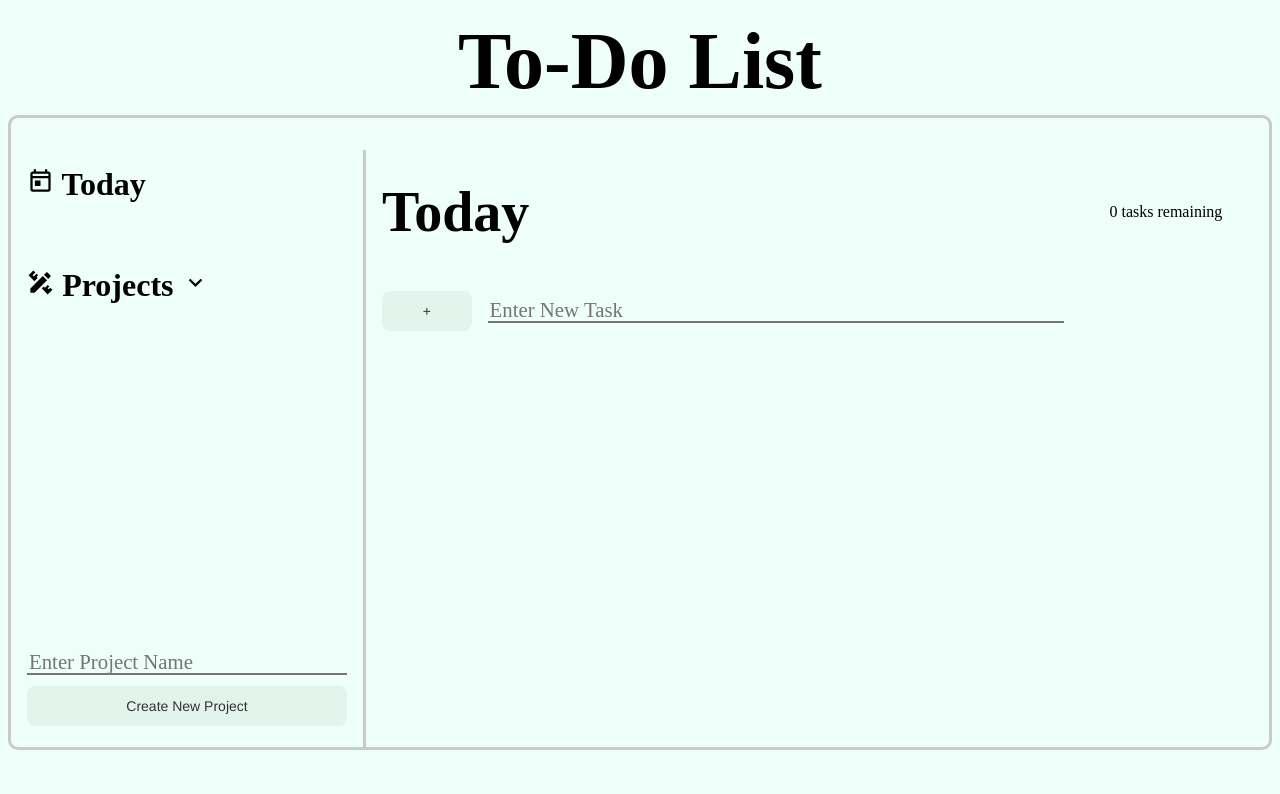
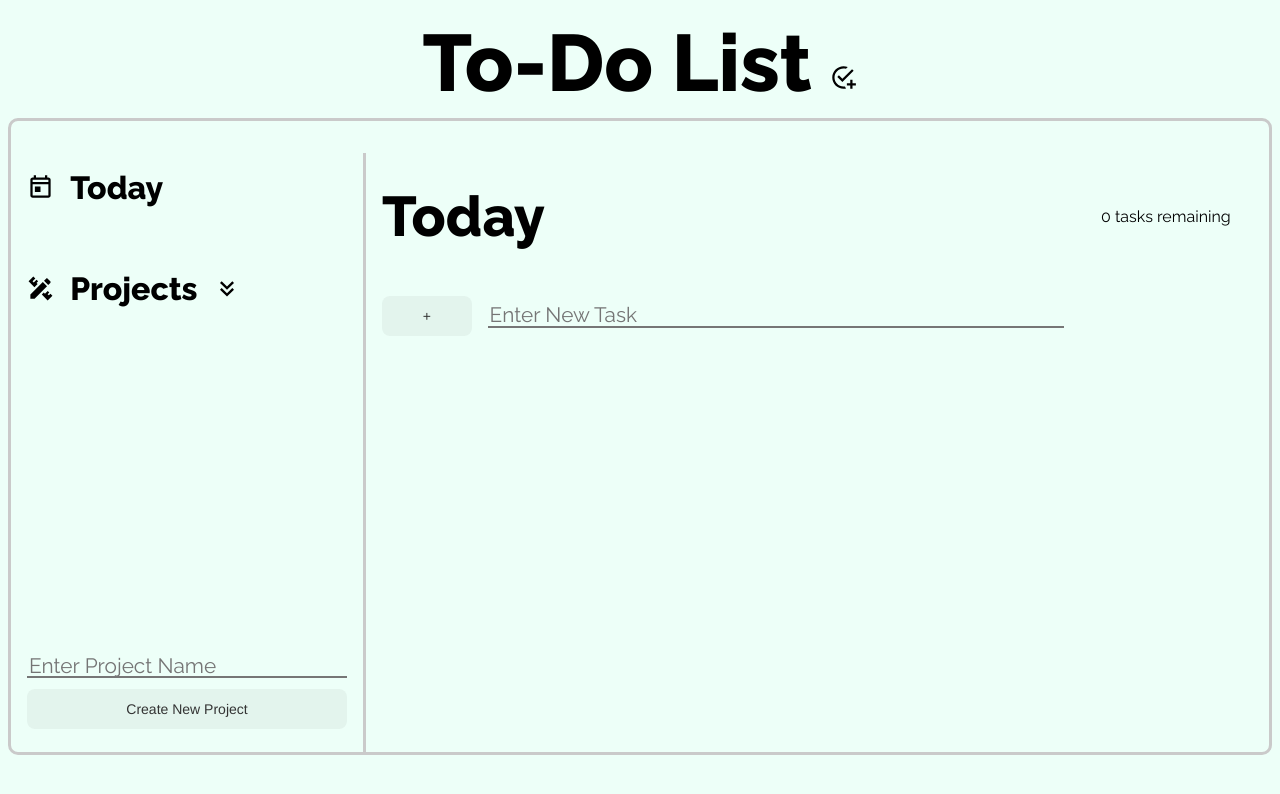
Before and after one commit to niko17x/to-do-list, a plain HTML site: page index.html in a window 1280 px wide. Drawn offline with Linux system fonts and the light colour scheme; a web font is replaced by a local one.

Commit message:
Minor updates

```diff
--- a/index.html
+++ b/index.html
@@ -6,31 +6,32 @@
     <meta name="viewport" content="width=device-width, initial-scale=1.0">
     <link rel="stylesheet" href="style.css">
     <script src="script.js" defer="defer"></script>
+
     <title>To-Do List</title>
 </head>
 <body>
 
     <div class="container">
         <div class="header">
-            <h1 class="header-title">To-Do List</h1>
+            <h1 class="header-title">
+                To-Do List
+                <img src="./img/checkbox-marked-circle-plus-outline.svg" alt="">
+            </h1>
         </div>
 
         <div class="body">
             <div class="navbar">
                 <div class="navbar-today">
-                    <h3 class="subtitle subtitle-today" id="1">
-                        <img src="./img/calendar-today-outline.svg" alt="" class="img-today">
-                        Today
-                    </h2>
+                    <img src="./img/calendar-today-outline.svg" alt="" class="nav-img img-today">
+                    <h3 class="subtitle subtitle-today" id="1">Today</h3>
                 </div>
 
                 <div class="navbar-projects">
-
-                    <h3 class="subtitle subtitle-projects">
-                        <img src="./img/pencil-ruler.svg" alt="img-project">
-                        Projects
-                        <img class="chevron-down" src="./img/chevron-down.svg" alt="chevron down">
-                    </h3>
+                    <div class="navbar-project">
+                        <img src="./img/pencil-ruler.svg" alt="img-project" class="nav-img">
+                        <h3 class="subtitle subtitle-projects">Projects</h3>
+                        <img src="./img/chevron-double-down.svg" alt="chevron down" class="nav-img chevron">
+                    </div>
 
                     <div class="projects-container">
                         <!-- DEMO => Individual project items: -->
--- a/script.js
+++ b/script.js
@@ -1,4 +1,4 @@
-// TODO: 1. Deleting individual tasks within projects - DONE /// 2. Clicking on 'Today' on the navbar displays 'Today task items' and not the project task items /// 3. Insert 'filler task items' when new project is created and user has not created a task yet /// 4. Updating dynamic title to correspond correctly with selected project, null or 'today'.
+// TODO: 1. Deleting individual tasks within projects - DONE /// 2. Clicking on 'Today' on the navbar displays 'Today task items' and not the project task items - DONE /// 3. Insert 'filler task items' when new project is created and user has not created a task yet /// 4. Updating dynamic title to correspond correctly with selected project, null or 'today'.
 
 
 // Dealing with local storage using KEYS:
@@ -28,6 +28,7 @@ const projectItemTitle = document.querySelectorAll('.project-item-title');
 const template = document.querySelector('template');
 const taskItems = document.querySelector('.task-items');
 const taskCounter = document.querySelector('.task-counter');
+const chevron = document.querySelector('.chevron');
 
 
 
@@ -219,12 +220,13 @@ createNewTaskForm.addEventListener('submit', e => {
     saveAndRender();
 });
 
-// Validate user project name value input from user and if valid, push the newly created object using 'generateUniqueId(getValue) and render to page:
+// Create and validate new project items through user input:
 createProjectForm.addEventListener('submit', e => { // Using 'createProjectForm' as an event is a way around selecting the specific DOM element even though that element may have not yet rendered/generated on the page which causes an error in console.
     e.preventDefault();
     const getValue = createProjectInput.value;
     // If str is null or empty, don't return any data:
     if (getValue == null || getValue === '') return;
+    if (projectsContainer.classList.contains('toggle')) { projectsContainer.classList.remove('toggle') }
     const newProjectTitle = generateUniqueId(getValue);
     createProjectInput.value = null; // Reset the value once accepted.
     projectItemList.push(newProjectTitle); // Push valid new object to array.
@@ -299,6 +301,19 @@ taskItemsContainer.addEventListener('click', e => {
     saveAndRender();
 });
 
+// Toggle projectsContainer and change chevron img when click event on chevron img:
+chevron.addEventListener('click', e => {
+    projectsContainer.classList.toggle('toggle')
+    if (e.target.src === 'http://127.0.0.1:5500/img/chevron-double-down.svg') {
+        chevron.src = 'http://127.0.0.1:5500/img/chevron-double-up.svg'
+    } else {
+        chevron.src = 'http://127.0.0.1:5500/img/chevron-double-down.svg'
+    }
+});
+
+
+
+
 function printWindow() {
     window.addEventListener('click', e => {
         console.log('window target', e.target);
```
Also changed, not shown: font/Raleway-ExtraBold.ttf (added), font/Raleway-Medium.ttf (added), font/Raleway-VariableFont_wght.ttf (added), img/checkbox-marked-circle-plus-outline.svg (added), img/chevron-double-down.svg (added), img/chevron-double-up.svg (added), 2 other files.
